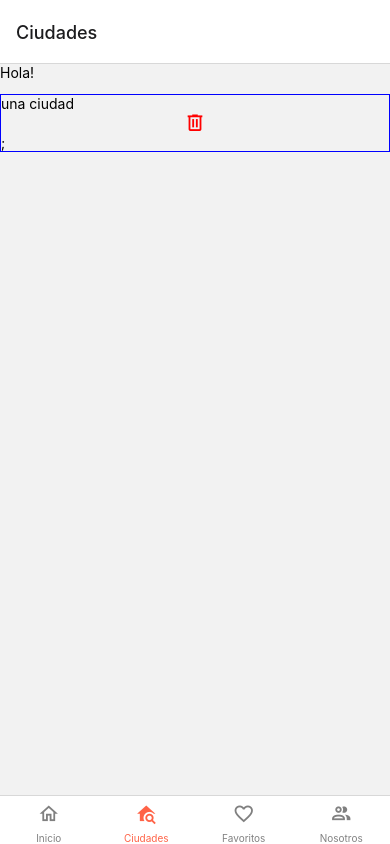
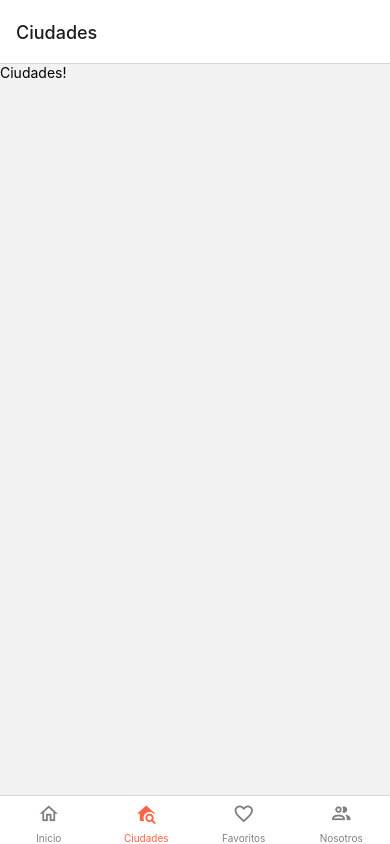
Before and after one commit to aledeloss/weather-app, a React Native app: screen /cities in a window 390 px wide. Built offline with nearby package versions, Linux system fonts and the light colour scheme.

Commit message:
lista de favoritos

```diff
--- a/app/components/CityItem/index.js
+++ /dev/null
@@ -1,23 +0,0 @@
-import React from 'react'
-import { View, Text, StyleSheet } from "react-native"
-import { Icon } from "react-native-elements";
-
-export const CityItem = ({ number, cityName }) => {
-
-    const styles = StyleSheet.create({
-        cityItem: {
-            width: '100%',
-            backgoundColor: 'green',
-            border: 'solid 1px blue'
-        }
-    })
-
-    return (
-        <View style={styles.cityItem}>
-            <Text>{number}</Text>
-            <Text>{cityName}una ciudad</Text>
-            <Icon type="material-community" name='trash-can-outline' size={22} color='red' />;
-        </View>
-
-    )
-}
--- /dev/null
+++ b/app/components/FavoriteItem/index.js
@@ -0,0 +1,38 @@
+import React from 'react'
+import { View, Text, StyleSheet } from "react-native"
+import { Icon } from "react-native-elements";
+
+export const CityItem = ({ number, cityName }) => {
+
+    const styles = StyleSheet.create({
+        cityLine: {
+            width: '100%',
+            flex: 0.3,
+            borderWidth: 1,
+            borderBottomColor: 'blue',
+            flexDirection: 'row',
+            height: 'auto',
+            padding: 2,
+            margin: 1,
+            justifyContent: 'space-between',
+            alignItems: 'center'
+        },
+        cityData: {
+            width: '90%',
+            flexDirection: 'row'
+        },
+        cityNumber: {
+            width: '10%'
+        }
+    })
+
+    return (
+        <View style={styles.cityLine}>
+            <View style={styles.cityData}>
+            <Text style={styles.cityNumber}>{number}</Text>
+            <Text>{cityName}</Text>
+            </View>
+            <Icon type="material-community" name='trash-can-outline' size={22} color='red' />
+        </View>
+    )
+}
--- a/app/screens/Cities.js
+++ b/app/screens/Cities.js
@@ -1,15 +1,14 @@
 import React from "react";
-import { View, Text } from "react-native";
+import { ScrollView, View, Text } from "react-native";
 
-import { CityItem } from "../components/CityItem"
+import { CityItem } from "../components/FavoriteItem"
 
 export default function Cities() {
 
     return(
         <View>
             <Text>
-                Hola!
-                <CityItem/>
+                Ciudades!
             </Text>
         </View>
     );
--- a/app/screens/Favorites.js
+++ b/app/screens/Favorites.js
@@ -1,13 +1,33 @@
 import React from "react";
-import {View, Text} from "react-native";
+import { ScrollView, View, Text } from "react-native";
+
+import { FavoriteItem } from "../components/FavoriteItem"
 
 export default function Favorites() {
 
+    const favoritesData = [
+        {
+            "ciudad": "Mar del Plata",
+            "pais": "AR"
+        },
+        {
+            "ciudad": "Bariloche",
+            "pais": "AR"
+        },
+        {
+            "ciudad": "Miramar",
+            "pais": "AR"
+        }
+    ]
+
     return(
-        <View>
-            <Text>
-                Mis favoritos...
-            </Text>
-        </View>
+            <ScrollView>
+                {
+                    favoritesData.map((city, key) => {
+                        console.log(city.ciudad)
+                        return <FavoriteItem key={key} number={key} cityName={city.ciudad}/>
+                    })
+                }
+            </ScrollView>
     );
 }
```
